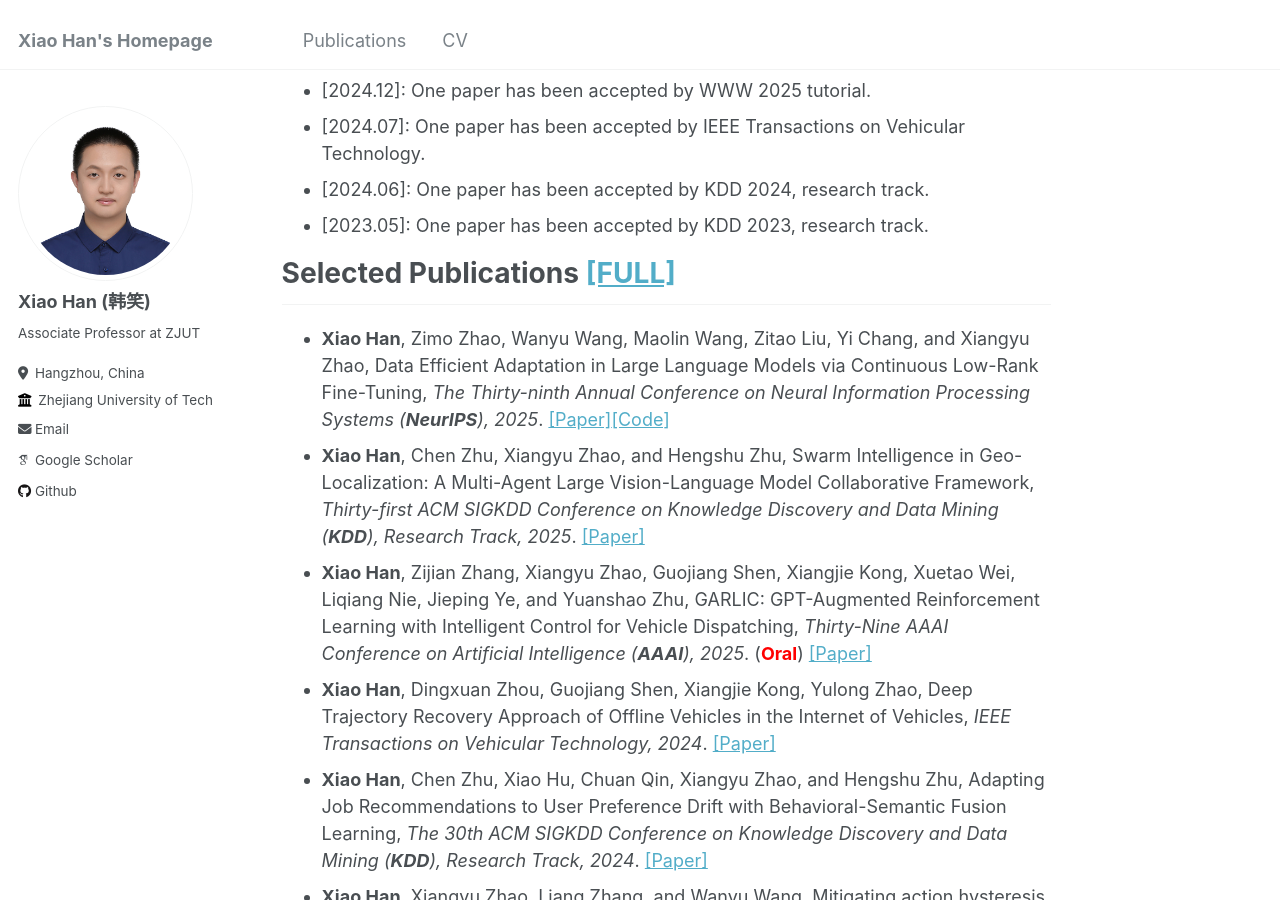
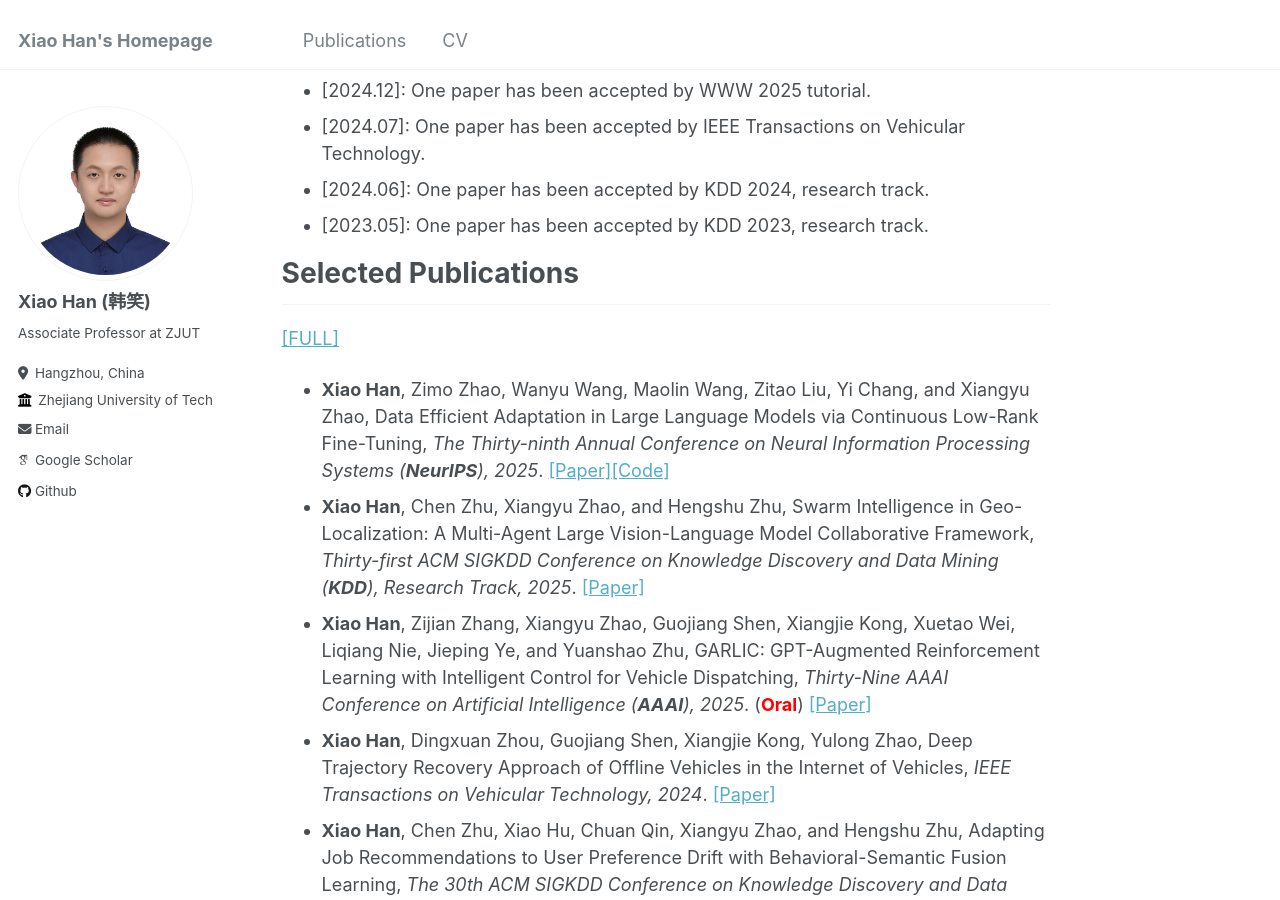
Before and after one commit to hahahenha/hahahenha.github.io, a Jekyll site: the page built from _pages/about.md, in a window 1280 px wide and 900 px high, scrolled down 777 px. Built offline with Jekyll 4.4.1, drawn with Linux system fonts in a browser that asks for light colours; some web fonts are replaced.

```diff
--- a/_pages/about.md
+++ b/_pages/about.md
@@ -56,8 +56,10 @@ If you are interested in collaborating with me or want to have a chat, always fe
 
 
 
-# Selected Publications <a target="_blank" rel="noopener" href="https://hahahenha.github.io/publications/">[FULL]</a>
+# Selected Publications
 <hr style="margin-top: 8px; margin-bottom: 20px;">
+<a target="_blank" rel="noopener" href="https://hahahenha.github.io/publications/">[FULL]</a>
+
 <ul>
   <li>
     <Strong>Xiao Han</Strong>, Zimo Zhao, Wanyu Wang, Maolin Wang, Zitao Liu, Yi Chang, and Xiangyu Zhao,
```
